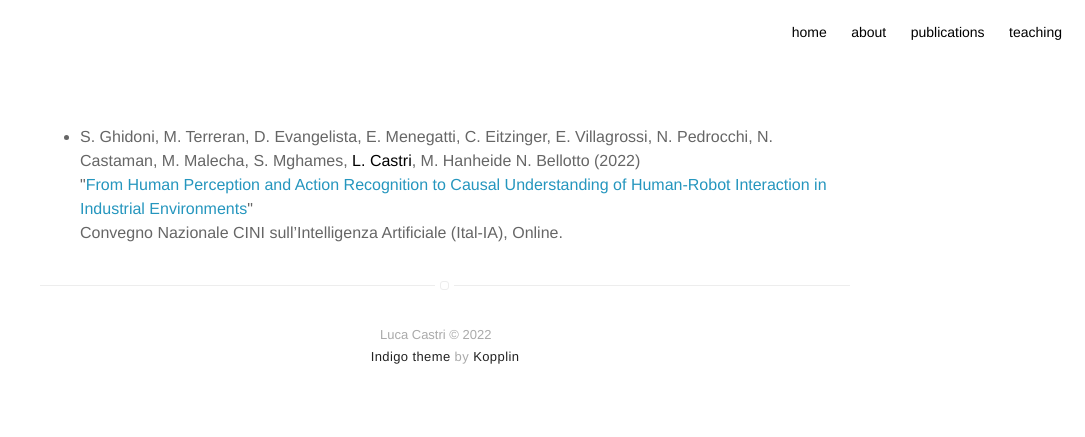
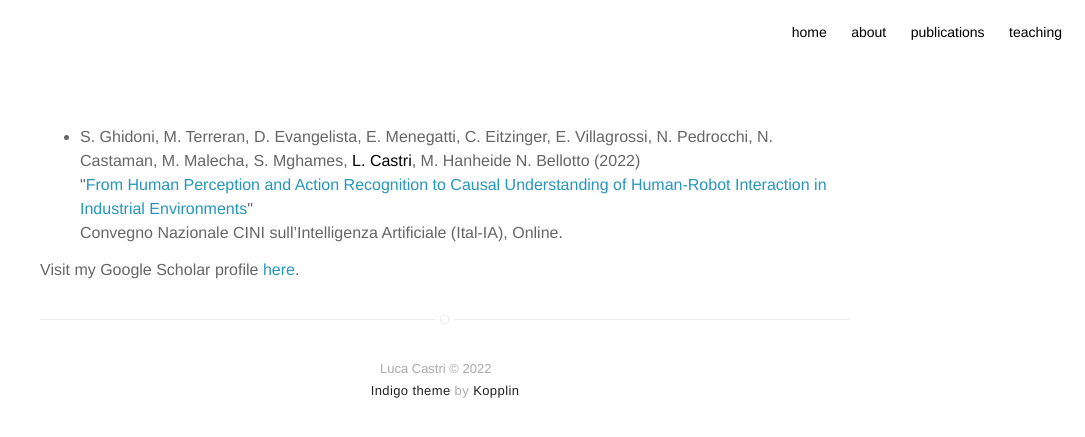
Before and after one commit to lcastri/lcastri.github.io, a Jekyll site: the page built from publications.html, in a window 1280 px wide. Shown: the top 437 px of the page, without its empty margins (195-1280 px from the left). Built offline with Jekyll 4.4.1, drawn with Linux system fonts in a browser that asks for light colours; nearby versions of some CDN libraries.

Commit message:
Update publications.html

```diff
--- a/publications.html
+++ b/publications.html
@@ -10,3 +10,4 @@
         Convegno Nazionale CINI sull’Intelligenza Artificiale (Ital-IA), Online.
     </li>
 </ul>
+Visit my Google Scholar profile <a class="ext_link" href="https://scholar.google.com/citations?user=MWKfdVQAAAAJ&hl=en&oi=ao">here</a>.
```
